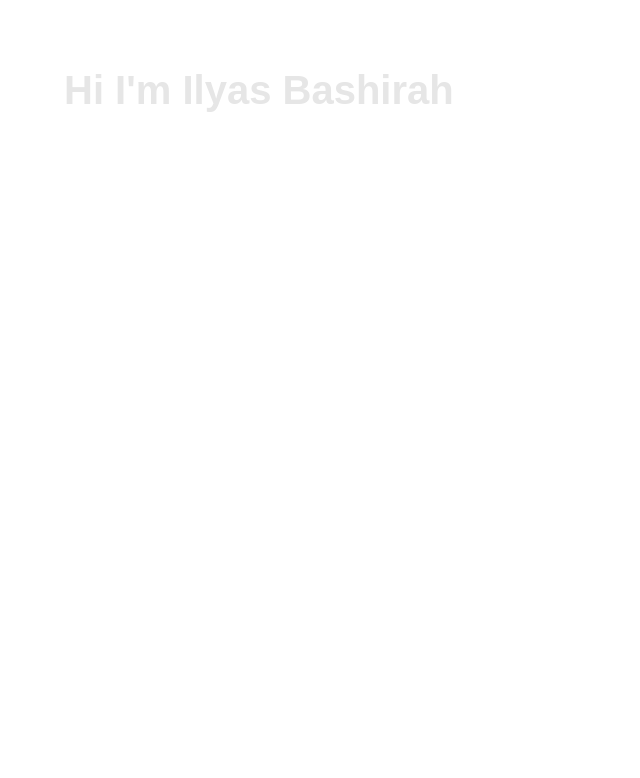
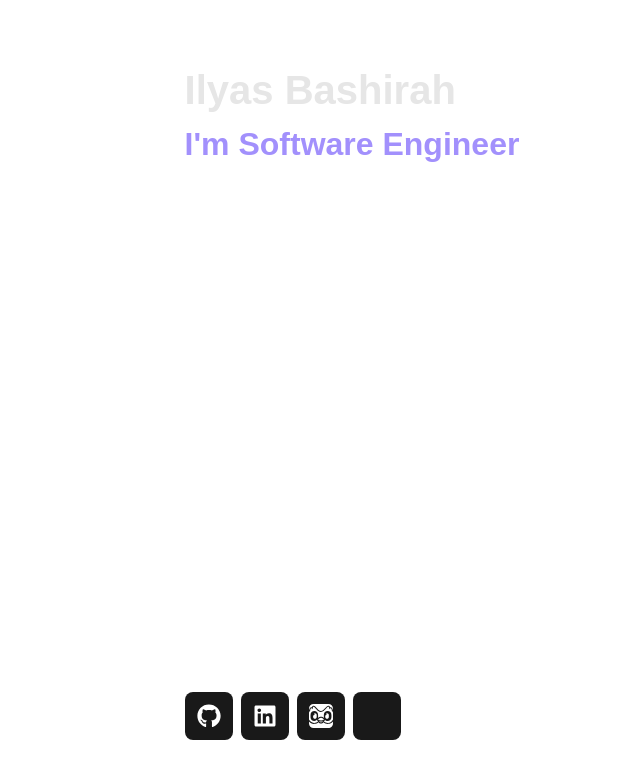
Before and after one commit to baseliazt/personal-website, a Next.js app: page / in a window 1280 px wide. Shown: the top 778 px of the page, without its empty margins (0-640 px from the left). Built offline with nearby package versions, Linux system fonts and the light colour scheme.

Commit message:
fix: add portfolio home page

```diff
--- a/package.json
+++ b/package.json
@@ -14,7 +14,8 @@
     "motion": "^11.13.1",
     "next": "15.0.3",
     "react": "^18.3.1",
-    "react-dom": "^18.3.1"
+    "react-dom": "^18.3.1",
+    "react-icons": "^5.4.0"
   },
   "devDependencies": {
     "@types/node": "^20",
--- a/src/features/home/container/Home.container.tsx
+++ b/src/features/home/container/Home.container.tsx
@@ -2,6 +2,8 @@ import * as React from "react";
 import clsx from "clsx";
 import { getDictionaries } from "../i18n";
 import { motion } from "framer-motion";
+import { FaGithub, FaLinkedin } from "react-icons/fa";
+import { SiDuolingo } from "react-icons/si";
 
 export const HomeContainer = () => {
   const dictionaries = getDictionaries();
@@ -15,19 +17,76 @@ export const HomeContainer = () => {
       <div
         className={clsx(
           "grid grid-cols-2 justify-center justify-items-center items-start content-start",
-          "w-full max-w-6xl",
-          "py-[60px]"
+          "w-full max-w-6xl"
         )}
       >
         <div
           className={clsx(
-            "grid grid-cols-1 place-content-start place-items-start",
-            "w-full"
+            "grid grid-cols-1 items-stretch content-between justify-start justify-items-start",
+            "w-ful h-screen",
+            "py-[60px]"
           )}
         >
-          <motion.p className={clsx("text-[1.25rem] lg:text-[2.5rem] text-grey90 font-semibold")}>
-            {dictionaries.hero.title}
-          </motion.p>
+          <div
+            className={clsx(
+              "grid grid-cols-1 place-content-start place-items-start",
+              "w-full"
+            )}
+          >
+            <motion.h1
+              initial={{ opacity: 0, y: 20 }}
+              animate={{ opacity: 1, y: 0 }}
+              transition={{ duration: 0.8, ease: "easeOut" }}
+              className={clsx(
+                "text-[1.25rem] lg:text-[2.5rem] text-grey90 font-semibold"
+              )}
+            >
+              {dictionaries.hero.title}
+            </motion.h1>
+            <motion.p
+              initial={{ opacity: 0, y: 20 }}
+              animate={{ opacity: 1, y: 0 }}
+              transition={{ duration: 0.8, delay: 0.8, ease: "easeOut" }}
+              className={clsx(
+                "text-[1rem] lg:text-[2rem] text-purple78 font-semibold"
+              )}
+            >
+              {dictionaries.hero.message}
+            </motion.p>
+          </div>
+
+          {/* social media */}
+          <div
+            className={clsx(
+              "grid grid-flow-col items-center content-center justify-start justify-items-start gap-[0.5rem]",
+              "w-full"
+            )}
+          >
+            {dictionaries.hero.account.items.map((account, accountIndex) => (
+              <motion.a
+                key={accountIndex}
+                href={account.url}
+                target="_blank"
+                whileHover={{ scale: 1.1 }}
+                whileTap={{ scale: 0.9 }}
+                className={clsx(
+                  "w-[3rem] h-[3rem]",
+                  "flex items-center justify-center",
+                  "bg-dark10",
+                  "rounded-[0.5rem]",
+                  "text-white"
+                )}
+              >
+                {account.id === "github" ? (
+                  <FaGithub size={24} />
+                ) : account.id === "linkedin" ? (
+                  <FaLinkedin size={24} />
+                ) : account.id === "duolingo" ? (
+                  <SiDuolingo size={24} />
+                ) : null}
+              </motion.a>
+            ))}
+          </div>
         </div>
       </div>
     </main>
--- a/src/features/home/i18n/locales/en.json
+++ b/src/features/home/i18n/locales/en.json
@@ -1,6 +1,26 @@
 {
   "hero": {
-    "title": "Hi I'm Ilyas Bashirah",
-    "message": "I'm Software Engineer"
+    "title": "Ilyas Bashirah",
+    "message": "I'm Software Engineer",
+    "account": {
+      "items": [
+        {
+          "id": "github",
+          "url": "https://github.com/milyasbpa"
+        },
+        {
+          "id": "linkedin",
+          "url": "https://www.linkedin.com/in/ilyas-arya-b15010328"
+        },
+        {
+          "id": "duolingo",
+          "url": "https://www.linkedin.com/in/ilyas-arya-b15010328"
+        },
+        {
+          "id": "twitter",
+          "url": "https://www.linkedin.com/in/ilyas-arya-b15010328"
+        }
+      ]
+    }
   }
 }
```
Also changed, not shown: 1 other file (tests, documents, lock files or other folders).
